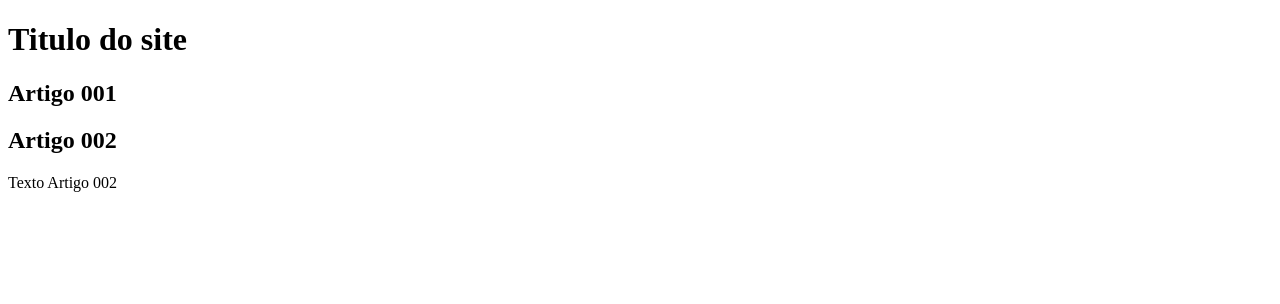
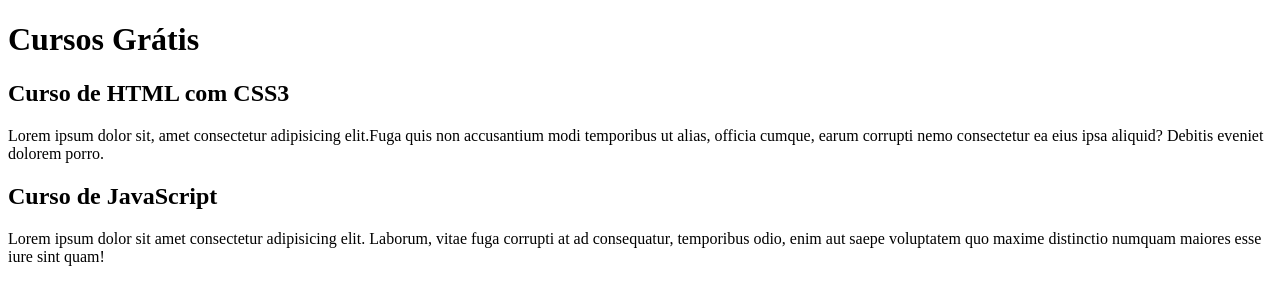
Before and after one commit to eliclenes/projeto-site, a plain HTML site: page index.html in a window 1280 px wide. Drawn offline with Linux system fonts and the light colour scheme.

Commit message:
comecei a escrever conteudo

```diff
--- a/index.html
+++ b/index.html
@@ -9,14 +9,18 @@
 <body>
     <main>
         <header>
-            <h1> Titulo do site</h1>
+            <h1> Cursos Grátis</h1>
         </header>
         <article>
-            <h2> Artigo 001</h2>
+            <h2> Curso de HTML com CSS3</h2>
+            <p>Lorem ipsum dolor sit, amet consectetur adipisicing elit.Fuga quis non accusantium modi temporibus ut alias,
+            officia cumque, earum corrupti nemo consectetur ea eius ipsa aliquid? Debitis eveniet dolorem porro.</p>
         </article>
         <article>
-            <h2> Artigo 002</h2>
-            <p> Texto Artigo 002</p>
+            <h2> Curso de JavaScript</h2>
+            <p> Lorem ipsum dolor sit amet consectetur adipisicing elit.
+                Laborum, vitae fuga corrupti at ad consequatur, temporibus odio,
+                enim aut saepe voluptatem quo maxime distinctio numquam maiores esse iure sint quam!</p>
         </article>
     </main>
 
```
